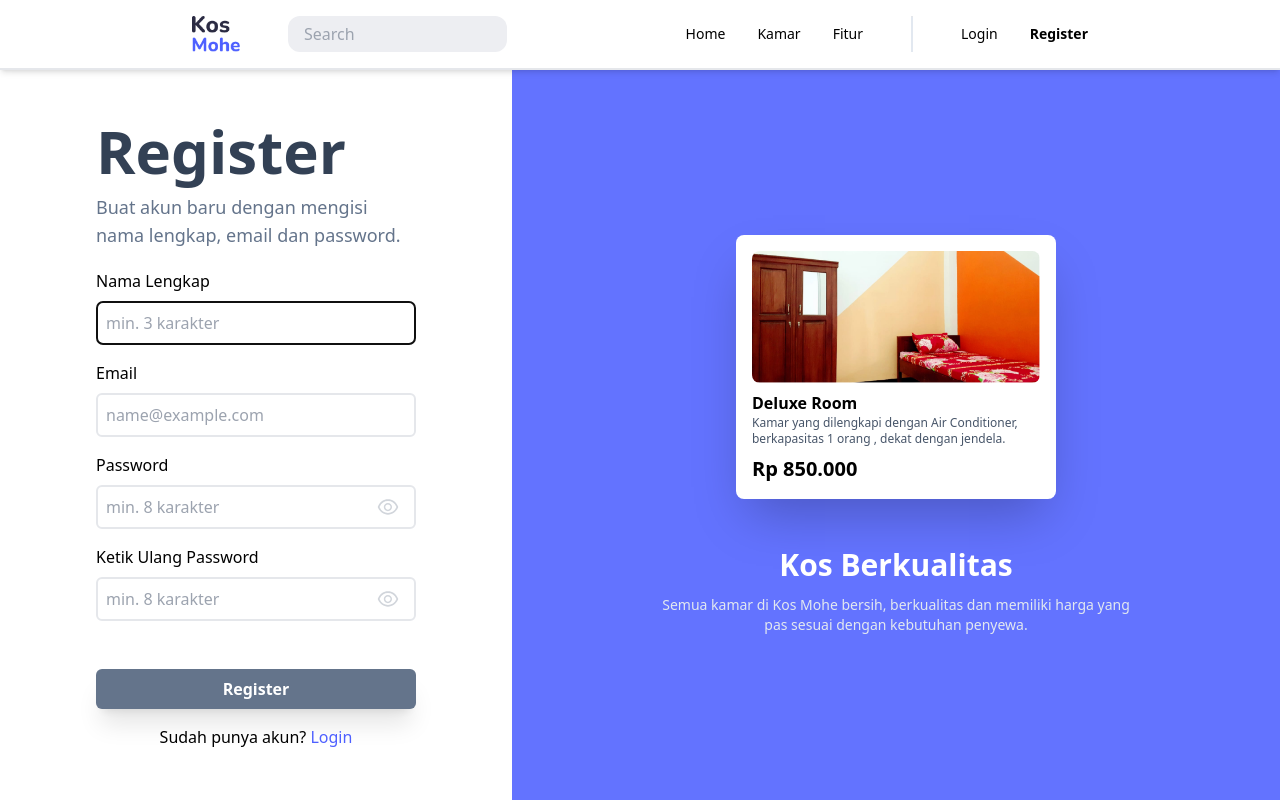
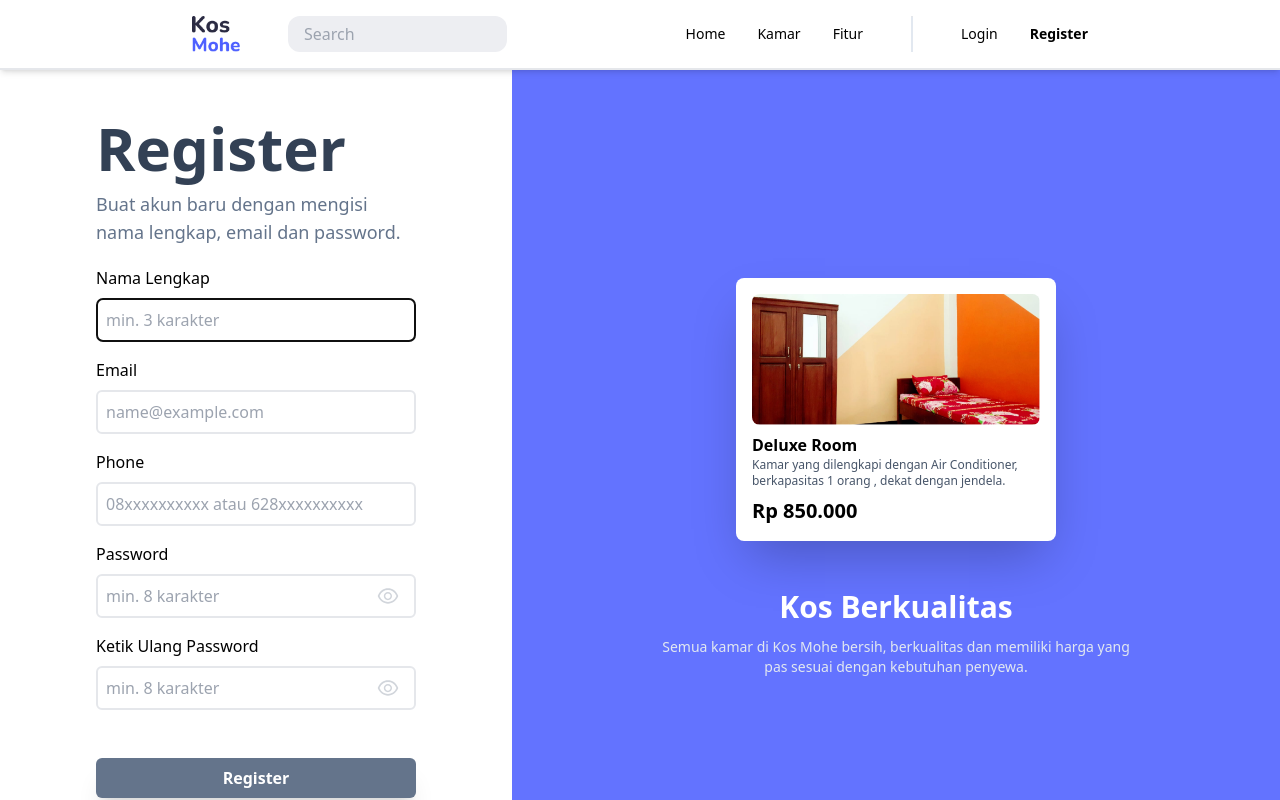
Before and after one commit to bazoka-kaka/kos-mohe-app-fe, a React (Create React App) app: page /register in a window 1280 px wide. Shown: the top 800 px of the page. Built offline with nearby package versions, Linux system fonts and the light colour scheme.

Commit message:
add phone input on register

```diff
--- a/src/pages/Auth/Register.jsx
+++ b/src/pages/Auth/Register.jsx
@@ -10,6 +10,7 @@ import { Link } from "react-router-dom";
 import axios from "../../api/axios";
 
 const NAME_REGEX = /^[a-zA-Z ]{3,23}$/;
+const PHONE_REGEX = /^\d{9,13}$/;
 const EMAIL_REGEX = /^\w+([.-]?\w+)*@\w+([.-]?\w+)*(.\w{2,3})+$/;
 const PWD_REGEX = /^(?=.*[a-z])(?=.*[A-Z])(?=.*[0-9])(?=.*[!@#$%]).{8,24}$/;
 const REGISTER_URL = "/register";
@@ -30,6 +31,10 @@ const Register = () => {
   const [email, setEmail] = useState("");
   const [validEmail, setValidEmail] = useState(false);
   const [emailFocus, setEmailFocus] = useState(false);
+
+  const [phone, setPhone] = useState("");
+  const [validPhone, setValidPhone] = useState(false);
+  const [phoneFocus, setPhoneFocus] = useState(false);
 
   const [pwd, setPwd] = useState("");
   const [validPwd, setValidPwd] = useState(false);
@@ -55,13 +60,17 @@ const Register = () => {
   }, [email]);
 
   useEffect(() => {
+    setValidPhone(PHONE_REGEX.test(phone));
+  }, [phone]);
+
+  useEffect(() => {
     setValidPwd(PWD_REGEX.test(pwd));
     setValidMatch(pwd === matchPwd);
   }, [pwd, matchPwd]);
 
   useEffect(() => {
     setErrMsg("");
-  }, [fullname, email, pwd, matchPwd]);
+  }, [fullname, phone, email, pwd, matchPwd]);
 
   const handleSubmit = async (e) => {
     e.preventDefault();
@@ -69,14 +78,15 @@ const Register = () => {
     const v1 = NAME_REGEX.test(fullname);
     const v2 = PWD_REGEX.test(pwd);
     const v3 = EMAIL_REGEX.test(email);
-    if (!v1 || !v2 || !v3) {
+    const v4 = PHONE_REGEX.test(phone);
+    if (!v1 || !v2 || !v3 || !v4) {
       setErrMsg("Invalid Entry");
       return;
     }
     try {
       const response = await axios.post(
         REGISTER_URL,
-        JSON.stringify({ fullname, pwd, email }),
+        JSON.stringify({ fullname, pwd, email, phone }),
         {
           headers: { "Content-Type": "application/json" },
           withCredentials: true,
@@ -91,12 +101,13 @@ const Register = () => {
       setName("");
       setEmail("");
       setPwd("");
+      setPhone("");
       setMatchPwd("");
     } catch (err) {
       if (!err?.response) {
         setErrMsg("No Server Response");
       } else if (err.response?.status === 409) {
-        setErrMsg("Email Taken");
+        setErrMsg("Email or phone number is Taken");
       } else {
         setErrMsg("Registration Failed");
       }
@@ -228,6 +239,47 @@ const Register = () => {
                   } bg-black text-white p-2 rounded-md`}
                 >
                   <FontAwesomeIcon icon={faInfoCircle} /> Email must be valid.
+                </p>
+              </div>
+              <div className='flex flex-col gap-2'>
+                <label htmlFor='#phone'>
+                  Phone{" "}
+                  {validPhone || !phone ? (
+                    <FontAwesomeIcon
+                      icon={faCircleCheck}
+                      className={`text-green-400 ${
+                        !phone ? "hidden" : "inline"
+                      }`}
+                    />
+                  ) : (
+                    <FontAwesomeIcon
+                      icon={faCircleXmark}
+                      className='text-red-400 '
+                    />
+                  )}
+                </label>
+                <input
+                  className='p-2 border-2 border-gray-200 rounded-md'
+                  id='phone'
+                  placeholder='08xxxxxxxxxx atau 628xxxxxxxxxx'
+                  type='text'
+                  autoComplete='off'
+                  onChange={(e) => setPhone(e.target.value)}
+                  value={phone}
+                  required
+                  aria-invalid={validPhone ? "false" : "true"}
+                  aria-describedby='uidnote'
+                  onFocus={() => setPhoneFocus(true)}
+                  onBlur={() => setPhoneFocus(false)}
+                />
+                <p
+                  id='uidnote'
+                  className={`${
+                    phoneFocus && phone && !validPhone ? "block" : "hidden"
+                  } bg-black text-white p-2 rounded-md`}
+                >
+                  <FontAwesomeIcon icon={faInfoCircle} /> Phone should only
+                  contain number. It must be of mini 10 and max 12 digits.
                 </p>
               </div>
               <div className='flex flex-col gap-2'>
```
